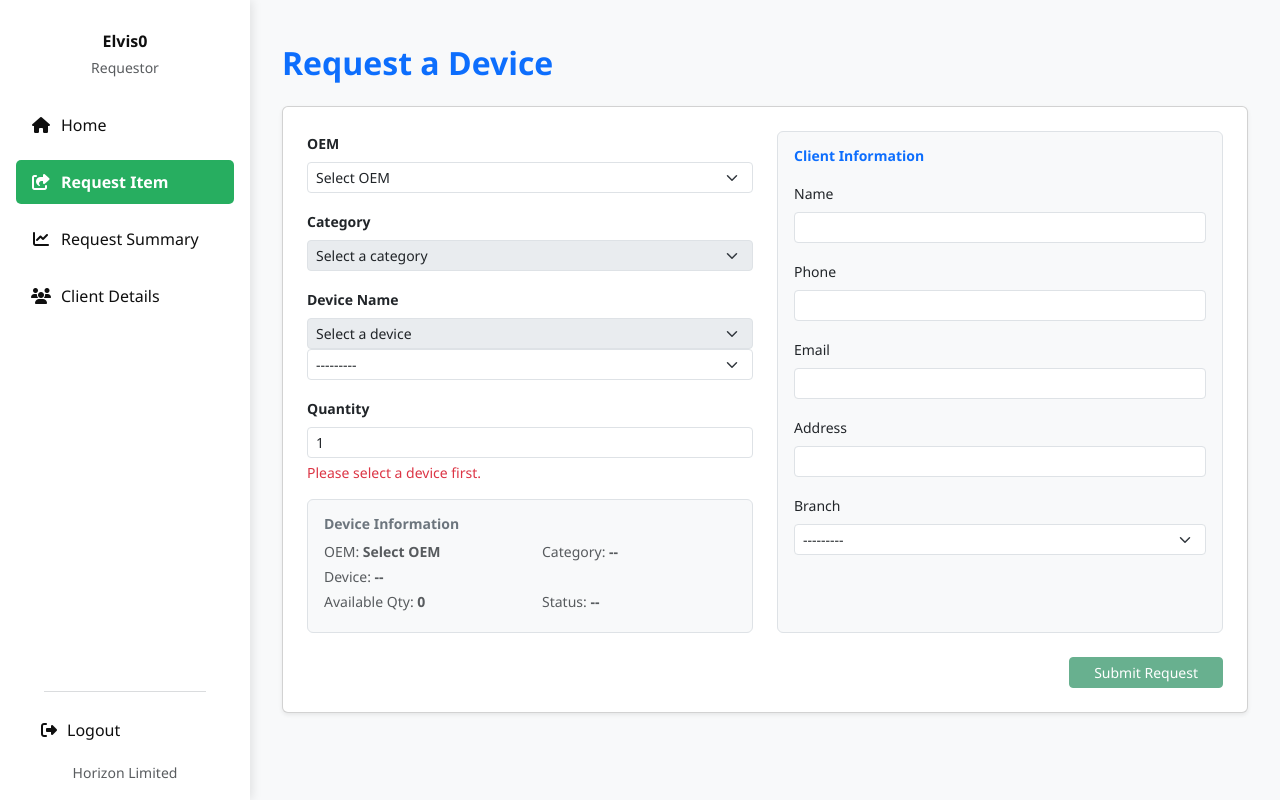
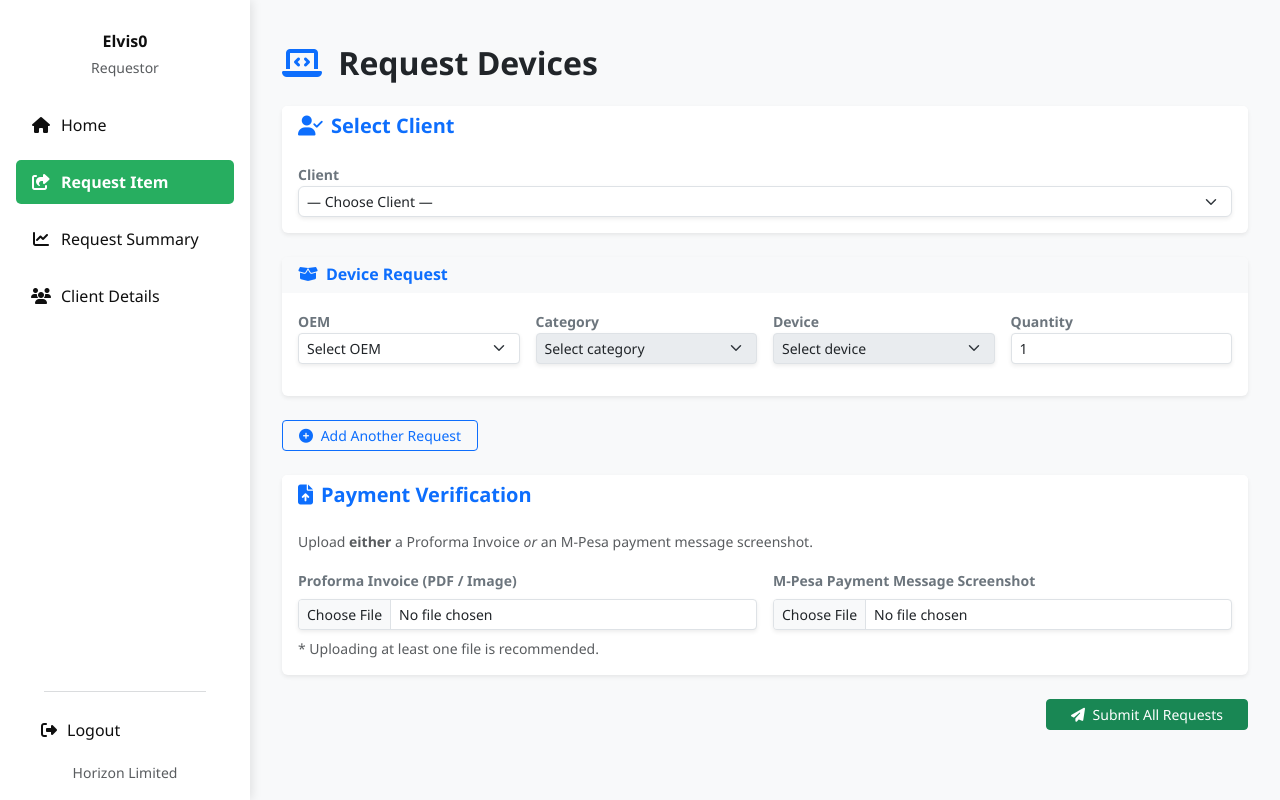
Before and after one commit to Brian-oum/Horizon-Inventory-management-system, a Django app: page /request_device/ in a window 1280 px wide. Run offline with Django 5.2, Linux system fonts and the light colour scheme; a user stored in the database is signed in; data comes from the database, SQL or seed files in the repository; both versions use the stored data as it was after the commit.

Commit message:
Multiple request functionality

```diff
--- a/invent/forms.py
+++ b/invent/forms.py
@@ -175,6 +175,18 @@ class DeviceRequestForm(forms.ModelForm):
 # --- Purchase order with document upload ---
 
 
+class ClientForm(forms.ModelForm):
+    class Meta:
+        model = Client
+        fields = ['name', 'email', 'phone_no', 'address']  # add address if needed
+        widgets = {
+            'name': forms.TextInput(attrs={'class': 'form-control'}),
+            'email': forms.EmailInput(attrs={'class': 'form-control'}),
+            'phone_no': forms.TextInput(attrs={'class': 'form-control'}),
+            'address': forms.TextInput(attrs={'class': 'form-control'}),
+        }
+
+
 class PurchaseOrderForm(forms.ModelForm):
     oem = forms.ModelChoiceField(
         queryset=OEM.objects.all(),
--- a/invent/templates/invent/request_item.html
+++ b/invent/templates/invent/request_item.html
@@ -1,38 +1,66 @@
 {% extends "invent/requestor_dashboard.html" %}
 {% load static %}
 
-{% block title %}Request Device{% endblock %}
+{% block title %}Request Devices{% endblock %}
 
 {% block main_content %}
 <div class="container-fluid mt-4">
-    <h2 class="mb-4 text-primary fw-bold">Request a Device</h2>
 
-    {% if messages %}
-        <div class="mb-3">
-            {% for message in messages %}
-                <div class="alert alert-{{ message.tags }} alert-dismissible fade show py-2" role="alert">
-                    {{ message }}
-                    <button type="button" class="btn-close btn-sm" data-bs-dismiss="alert" aria-label="Close"></button>
-                </div>
-            {% endfor %}
-        </div>
-    {% endif %}
+    <!-- Page Title -->
+    <h2 class="mb-4 fw-bold text-dark">
+        <i class="fas fa-laptop-code text-primary me-2"></i>
+        Request Devices
+    </h2>
 
-    <div class="card shadow-sm p-4 request-card">
-        <form method="post" id="deviceRequestForm">
+    <!-- IMPORTANT: Added enctype for file upload -->
+    <form method="post" id="multiDeviceForm" enctype="multipart/form-data">
         {% csrf_token %}
 
-            {{ form.oem_id_hidden }}
-            {{ form.category_name_hidden }}
-            {{ form.device_name_hidden }}
+        <!-- ==========================================
+             SELECT CLIENT PANEL
+        =========================================== -->
+        <div class="card border-0 shadow-sm mb-4">
+            <div class="card-header bg-white border-0">
+                <h5 class="fw-bold text-primary mb-0">
+                    <i class="fas fa-user-check me-2"></i>Select Client
+                </h5>
+            </div>
 
-            <div class="row g-4">
+            <div class="card-body">
+                <label class="fw-semibold text-secondary small">Client</label>
+                <select name="client_id" class="form-select form-select-sm rounded-2 shadow-sm" required>
+                    <option value="">— Choose Client —</option>
+                    {% for client in clients %}
+                    <option value="{{ client.id }}">
+                        {{ client.name }} — {{ client.email }}
+                    </option>
+                    {% endfor %}
+                </select>
+            </div>
+        </div>
 
-                <div class="col-lg-6">
+        <!-- ==========================================
+             MULTIPLE DEVICE REQUEST SECTIONS
+        =========================================== -->
+        <div id="deviceRequestContainer">
 
-                    <div class="mb-3">
-                        <label for="id_oem" class="form-label fw-semibold small">OEM</label>
-                        <select name="oem" id="id_oem" class="form-select form-select-sm">
+            <div class="device-request-group card border-0 shadow-sm mb-4">
+
+                <!-- Section Header -->
+                <div class="card-header bg-light border-0">
+                    <h6 class="fw-bold text-primary mb-0">
+                        <i class="fas fa-box-open me-2"></i>Device Request
+                    </h6>
+                </div>
+
+                <div class="card-body">
+
+                    <div class="row g-3">
+
+                        <!-- OEM -->
+                        <div class="col-lg-3">
+                            <label class="small text-secondary fw-semibold">OEM</label>
+                            <select name="oem[]" class="form-select form-select-sm shadow-sm oem-select" required>
                                 <option value="">Select OEM</option>
                                 {% for oem in oems %}
                                 <option value="{{ oem.id }}">{{ oem.name }}</option>
@@ -40,274 +68,213 @@
                             </select>
                         </div>
 
-                    <div class="mb-3">
-                        <label for="id_category" class="form-label fw-semibold small">Category</label>
-                        <select id="id_category" class="form-select form-select-sm" disabled>
-                            <option value="">Select a category</option>
+                        <!-- Category -->
+                        <div class="col-lg-3">
+                            <label class="small text-secondary fw-semibold">Category</label>
+                            <select name="category[]" class="form-select form-select-sm category-select shadow-sm" disabled required>
+                                <option value="">Select category</option>
                             </select>
                         </div>
 
-                    <div class="mb-3">
-                        <label for="id_device_name" class="form-label fw-semibold small">Device Name</label>
-                        <select id="id_device_name" class="form-select form-select-sm" disabled>
-                            <option value="">Select a device</option>
+                        <!-- Device -->
+                        <div class="col-lg-3">
+                            <label class="small text-secondary fw-semibold">Device</label>
+                            <select name="device_name[]" class="form-select form-select-sm device-name-select shadow-sm" disabled required>
+                                <option value="">Select device</option>
                             </select>
-                        {{ form.device }}
                         </div>
 
-                    <div class="mb-3">
-                        <label for="{{ form.quantity.id_for_label }}" class="form-label fw-semibold small">{{ form.quantity.label }}</label>
-                        {{ form.quantity }}
-                        <div class="text-danger small mt-1" id="quantity_error"></div>
-                        {% for error in form.quantity.errors %}
-                            <div class="text-danger small mt-1">{{ error }}</div>
-                        {% endfor %}
+                        <!-- Quantity -->
+                        <div class="col-lg-3">
+                            <label class="small text-secondary fw-semibold">Quantity</label>
+                            <input type="number" name="quantity[]" class="form-control form-control-sm shadow-sm quantity-input" min="1" value="1" required>
                         </div>
 
-                    <div class="border rounded p-3 bg-light mt-3">
-                        <h6 class="fw-bold mb-2 small text-secondary">Device Information</h6>
-                        <div class="row small text-muted">
-                            <div class="col-6 mb-1">OEM: <span id="info_oem" class="fw-semibold">--</span></div>
-                            <div class="col-6 mb-1">Category: <span id="info_category" class="fw-semibold">--</span></div>
-                            <div class="col-12 mb-1">Device: <span id="info_device_name" class="fw-semibold">--</span></div>
-                            <div class="col-6 mb-1">Available Qty: <span id="info_available_qty" class="fw-semibold">--</span></div>
-                            <div class="col-6 mb-1">Status: <span id="info_status" class="fw-semibold">--</span></div>
+                    </div>
+
+                    <!-- Remove Button -->
+                    <div class="mt-3 text-end">
+                        <button type="button" class="btn btn-outline-danger btn-sm remove-request-btn d-none">
+                            <i class="fas fa-trash-alt me-1"></i> Remove
+                        </button>
+                    </div>
+
                 </div>
             </div>
 
         </div>
 
-                <div class="col-lg-6">
-                    <div class="border rounded p-3 bg-light h-100">
-                        <h6 class="fw-bold text-primary mb-3 small">Client Information</h6>
+        <!-- ==========================================
+             ADD ANOTHER REQUEST BUTTON
+        =========================================== -->
+        <div class="mb-4">
+            <button type="button" id="addRequestBtn" class="btn btn-outline-primary btn-sm px-3">
+                <i class="fas fa-plus-circle me-1"></i> Add Another Request
+            </button>
+        </div>
+
+
+        <!-- ==========================================
+             PAYMENT VERIFICATION — PROFORMA OR MPESA
+        =========================================== -->
+        <div class="card border-0 shadow-sm mb-4">
+            <div class="card-header bg-white border-0">
+                <h5 class="fw-bold text-primary mb-0">
+                    <i class="fas fa-file-upload me-2"></i>Payment Verification
+                </h5>
+            </div>
+
+            <div class="card-body">
+
+                <p class="text-muted small mb-3">
+                    Upload <strong>either</strong> a Proforma Invoice <em>or</em> an M-Pesa payment message screenshot.
+                </p>
+
                 <div class="row g-3">
-                            <div class="col-12">
-                                <label for="{{ form.client_name.id_for_label }}" class="form-label small">Name</label>
-                                {{ form.client_name }}
+
+                    <!-- Proforma Invoice -->
+                    <div class="col-md-6">
+                        <label class="form-label fw-semibold small text-secondary">
+                            Proforma Invoice (PDF / Image)
+                        </label>
+                        <input type="file" name="proforma_invoice"
+                            accept=".pdf,.jpg,.jpeg,.png"
+                            class="form-control form-control-sm shadow-sm">
                     </div>
-                            <div class="col-12">
-                                <label for="{{ form.client_phone.id_for_label }}" class="form-label small">Phone</label>
-                                {{ form.client_phone }}
+
+                    <!-- M-Pesa Screenshot -->
+                    <div class="col-md-6">
+                        <label class="form-label fw-semibold small text-secondary">
+                            M-Pesa Payment Message Screenshot
+                        </label>
+                        <input type="file" name="mpesa_screenshot"
+                            accept=".jpg,.jpeg,.png"
+                            class="form-control form-control-sm shadow-sm">
                     </div>
-                            <div class="col-12">
-                                <label for="{{ form.client_email.id_for_label }}" class="form-label small">Email</label>
-                                {{ form.client_email }}
+
                 </div>
-                            <div class="col-12">
-                                <label for="{{ form.client_address.id_for_label }}" class="form-label small">Address</label>
-                                {{ form.client_address }}
-                            </div>
-                            <div class="col-12">
-                                <label for="{{ form.branch.id_for_label }}" class="form-label small">Branch</label>
-                                {{ form.branch }}
-                            </div>
-                            {% for error in form.client_name.errors %}<div class="text-danger small mt-1">{{ error }}</div>{% endfor %}
-                            {% for error in form.client_phone.errors %}<div class="text-danger small mt-1">{{ error }}</div>{% endfor %}
-                            {% for error in form.client_email.errors %}<div class="text-danger small mt-1">{{ error }}</div>{% endfor %}
-                            {% for error in form.client_address.errors %}<div class="text-danger small mt-1">{{ error }}</div>{% endfor %}
-                            {% for error in form.branch.errors %}<div class="text-danger small mt-1">{{ error }}</div>{% endfor %}
-                        </div>
-                    </div>
+
+                <small class="text-muted mt-2 d-block">
+                    * Uploading at least one file is recommended.
+                </small>
+
             </div>
         </div>
 
-            <div class="mt-4 d-flex justify-content-end">
-                <button type="submit" class="btn btn-success btn-sm px-4" id="submitBtn" disabled>
-                    Submit Request
-                    <span class="spinner-border spinner-border-sm d-none ms-2" id="submitSpinner" role="status"></span>
+        <!-- ==========================================
+             SUBMIT BUTTON
+        =========================================== -->
+        <div class="text-end">
+            <button type="submit" class="btn btn-success btn-sm px-4">
+                <i class="fas fa-paper-plane me-1"></i> Submit All Requests
             </button>
         </div>
+
     </form>
+
 </div>
-</div>
+
+
 
 <script src="https://code.jquery.com/jquery-3.6.0.min.js"></script>
 
 <script>
-$(document).ready(function() {
-    const $oemSelect = $('#id_oem');
-    const $categorySelect = $('#id_category');
-    const $deviceNameSelect = $('#id_device_name');
-    const $quantityInput = $('#id_quantity');
-    const $submitBtn = $('#submitBtn');
 
-    // Hidden fields for POST validation
-    const $oemIdHidden = $('#id_oem_id_hidden');
-    const $categoryNameHidden = $('#id_category_name_hidden');
-    const $deviceNameHidden = $('#id_device_name_hidden');
+$(document).ready(function () {
 
-    // Info display spans
-    const $infoOem = $('#info_oem');
-    const $infoCategory = $('#info_category');
-    const $infoDeviceName = $('#info_device_name');
-    const $infoAvailableQty = $('#info_available_qty');
-    const $infoStatus = $('#info_status');
-    const $qtyError = $('#quantity_error');
+    /* ADD REQUEST */
+    $("#addRequestBtn").click(function () {
+        let clone = $(".device-request-group:first").clone(true);
 
-    // --- Helper Functions ---
-    function updateInfoCard(data) {
-        $infoOem.text(data.oem || $oemSelect.find('option:selected').text() || '--');
-        $infoCategory.text(data.category || '--');
-        $infoDeviceName.text(data.name || '--');
+        clone.find("select").val("");
+        clone.find("input").val("1");
 
-        const availableQty = data.available_quantity !== undefined ? data.available_quantity : 0;
+        clone.find(".category-select, .device-name-select").prop("disabled", true);
 
-        $infoAvailableQty.text(availableQty);
-        $infoStatus.text(data.status || '--');
+        clone.find(".info-oem").text("--");
+        clone.find(".info-category").text("--");
+        clone.find(".info-device").text("--");
+        clone.find(".info-available").text("--");
 
-        // FIX: Ensure max is at least 1 if a device is selected, or 0 if none/not available.
-        $quantityInput.attr('max', availableQty);
+        clone.find(".remove-request-btn").removeClass("d-none");
 
-        // Reset quantity if it exceeds max
-        if (parseInt($quantityInput.val()) > availableQty) {
-            $quantityInput.val(1);
-        }
+        $("#deviceRequestContainer").append(clone);
+    });
 
-        // If nothing is available, set min to 0 temporarily to prevent browser error,
-        // but the validation below will handle the error message.
-        $quantityInput.attr('min', availableQty > 0 ? 1 : 0);
-    }
+    /* REMOVE REQUEST */
+    $(document).on("click", ".remove-request-btn", function () {
+        $(this).closest(".device-request-group").remove();
+    });
 
-    function checkFormValidity() {
-        const currentQty = parseInt($quantityInput.val());
-        const maxQty = parseInt($quantityInput.attr('max'));
-        const isDeviceSelected = $deviceNameSelect.val() !== '';
+    /* OEM → Load Categories */
+    $(document).on("change", ".oem-select", function () {
+        let group = $(this).closest(".device-request-group");
+        let oemId = $(this).val();
+        let categorySelect = group.find(".category-select");
 
-        const isQtyValid = currentQty >= 1 && currentQty <= maxQty;
-
-        // Enable submit only if a device is selected AND quantity is valid
-        $submitBtn.prop('disabled', !(isQtyValid && isDeviceSelected));
-
-        if (!isDeviceSelected) {
-            $qtyError.text('Please select a device first.');
-        } else if (currentQty < 1) {
-            $qtyError.text('Quantity must be at least 1.');
-        } else if (currentQty > maxQty) {
-            $qtyError.text(`Quantity must be between 1 and ${maxQty}.`);
-        } else {
-            $qtyError.text('');
-        }
-    }
-
-    function resetFilters(level = 0) {
-        if (level <= 1) {
-            $categorySelect.empty().append('<option value="">Select a category</option>').prop('disabled', true);
-            $categoryNameHidden.val('');
-        }
-        if (level <= 2) {
-            $deviceNameSelect.empty().append('<option value="">Select a device</option>').prop('disabled', true);
-            $deviceNameHidden.val('');
-        }
-        updateInfoCard({available_quantity: 0}); // Reset card and max quantity to 0
-        $quantityInput.val(1).attr('max', 0);
-        checkFormValidity();
-    }
-
-    // --- AJAX Load Functions (Kept concise) ---
-    function loadCategories(oemId) {
-        if (!oemId) { resetFilters(1); return; }
-
-        $categorySelect.prop('disabled', true).empty().append('<option value="">Loading...</option>');
+        categorySelect.prop("disabled", true).html('<option>Loading...</option>');
 
         $.ajax({
             url: window.location.pathname,
-            type: 'GET',
-            data: { ajax: 'filter_options', oem_id: oemId },
-            success: function(data) {
-                resetFilters(2);
-                $categorySelect.empty().append('<option value="">Select a category</option>').prop('disabled', false);
-                if (data.categories && data.categories.length > 0) {
-                    data.categories.forEach(category => {
-                        $categorySelect.append(`<option value="${category}">${category}</option>`);
-                    });
-                }
+            data: { ajax: "filter_options", oem_id: oemId },
+            success: function (data) {
+                categorySelect.empty().append('<option value="">Select category</option>');
+                categorySelect.prop("disabled", false);
+
+                data.categories.forEach(c => categorySelect.append(`<option value="${c}">${c}</option>`));
             }
         });
-    }
+    });
 
-    function loadDeviceNames(oemId, categoryName) {
-        if (!oemId || !categoryName) { resetFilters(2); return; }
+    /* Category → Load Devices */
+    $(document).on("change", ".category-select", function () {
+        let group = $(this).closest(".device-request-group");
+        let oemId = group.find(".oem-select").val();
+        let categoryName = $(this).val();
+        let deviceSelect = group.find(".device-name-select");
 
-        $deviceNameSelect.prop('disabled', true).empty().append('<option value="">Loading...</option>');
+        deviceSelect.prop("disabled", true).html('<option>Loading...</option>');
 
         $.ajax({
             url: window.location.pathname,
-            type: 'GET',
-            data: { ajax: 'filter_options', oem_id: oemId, category_name: categoryName },
-            success: function(data) {
-                resetFilters(3);
-                $deviceNameSelect.empty().append('<option value="">Select a device</option>').prop('disabled', false);
-                if (data.device_names && data.device_names.length > 0) {
-                    data.device_names.forEach(name => {
-                        $deviceNameSelect.append(`<option value="${name}">${name}</option>`);
-                    });
-                }
+            data: { ajax: "filter_options", oem_id: oemId, category_name: categoryName },
+            success: function (data) {
+                deviceSelect.empty().append('<option value="">Select device</option>');
+                deviceSelect.prop("disabled", false);
+
+                data.device_names.forEach(d => deviceSelect.append(`<option value="${d}">${d}</option>`));
             }
         });
-    }
+    });
 
-    function loadDeviceInfo(oemId, categoryName, deviceName) {
-        if (!oemId || !categoryName || !deviceName) {
-            updateInfoCard({available_quantity: 0});
-            checkFormValidity();
-            return;
-        }
+    /* Device → Load Info */
+    $(document).on("change", ".device-name-select", function () {
+        let group = $(this).closest(".device-request-group");
 
-        $infoAvailableQty.text('Loading...');
-        $infoStatus.text('...');
+        let oemId = group.find(".oem-select").val();
+        let categoryName = group.find(".category-select").val();
+        let deviceName = $(this).val();
 
         $.ajax({
             url: window.location.pathname,
-            type: 'GET',
-            data: { ajax: 'device_info', oem_id: oemId, category_name: categoryName, device_name: deviceName },
-            success: function(data) {
-                updateInfoCard(data);
-                $oemIdHidden.val(oemId);
-                $categoryNameHidden.val(categoryName);
-                $deviceNameHidden.val(deviceName);
-                checkFormValidity();
+            data: {
+                ajax: "device_info",
+                oem_id: oemId,
+                category_name: categoryName,
+                device_name: deviceName
             },
-            error: function() {
-                updateInfoCard({available_quantity: 0, status: 'Error'});
-                checkFormValidity();
-            }
-        });
-    }
+            success: function (data) {
+                group.find(".info-oem").text(oemId);
+                group.find(".info-category").text(categoryName);
+                group.find(".info-device").text(deviceName);
+                group.find(".info-available").text(data.available_quantity);
 
-    // --- Event Handlers ---
-
-    $oemSelect.on('change', function() {
-        const oemId = $(this).val();
-        $oemIdHidden.val(oemId);
-        loadCategories(oemId);
-        // Do not call resetFilters(2) here, it's called inside loadCategories on success
-    });
-
-    $categorySelect.on('change', function() {
-        const oemId = $oemSelect.val();
-        const categoryName = $(this).val();
-        $categoryNameHidden.val(categoryName);
-        loadDeviceNames(oemId, categoryName);
-        // Do not call resetFilters(3) here, it's called inside loadDeviceNames on success
-    });
-
-    $deviceNameSelect.on('change', function() {
-        const oemId = $oemSelect.val();
-        const categoryName = $categorySelect.val();
-        const deviceName = $(this).val();
-
-        if (deviceName) {
-            loadDeviceInfo(oemId, categoryName, deviceName);
-        } else {
-            updateInfoCard({available_quantity: 0});
-            checkFormValidity();
+                group.find(".quantity-input").attr("max", data.available_quantity);
             }
         });
 
-    $quantityInput.on('input', checkFormValidity);
+    });
 
-    // Initial state setup
-    resetFilters(1);
 });
 </script>
 
```
Also changed, not shown: Inventory/settings.py (+3 -6 lines), invent/templates/invent/client_list.html (+81 -126 lines), db.sqlite3. Lines whose indentation alone changed are shown as unchanged.
